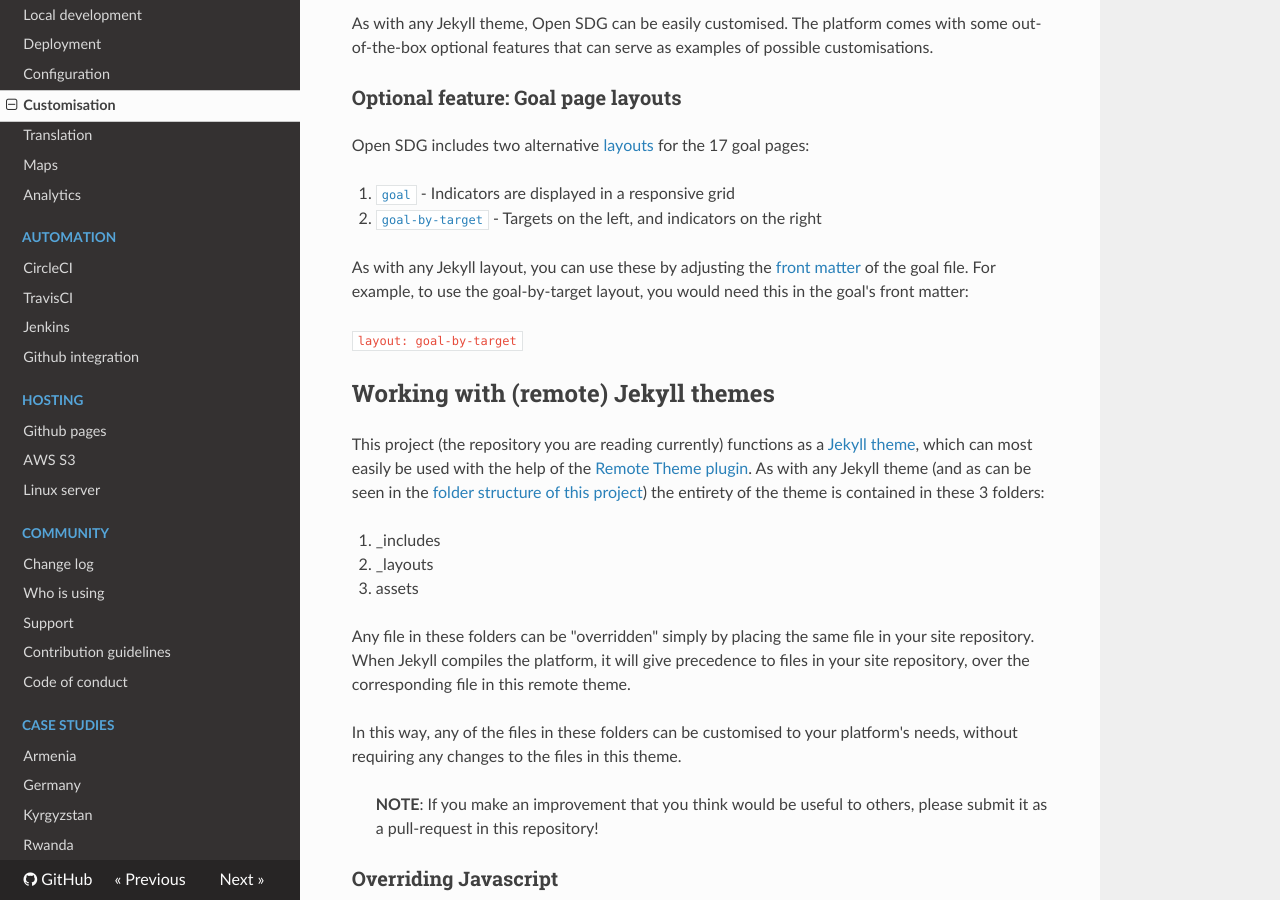
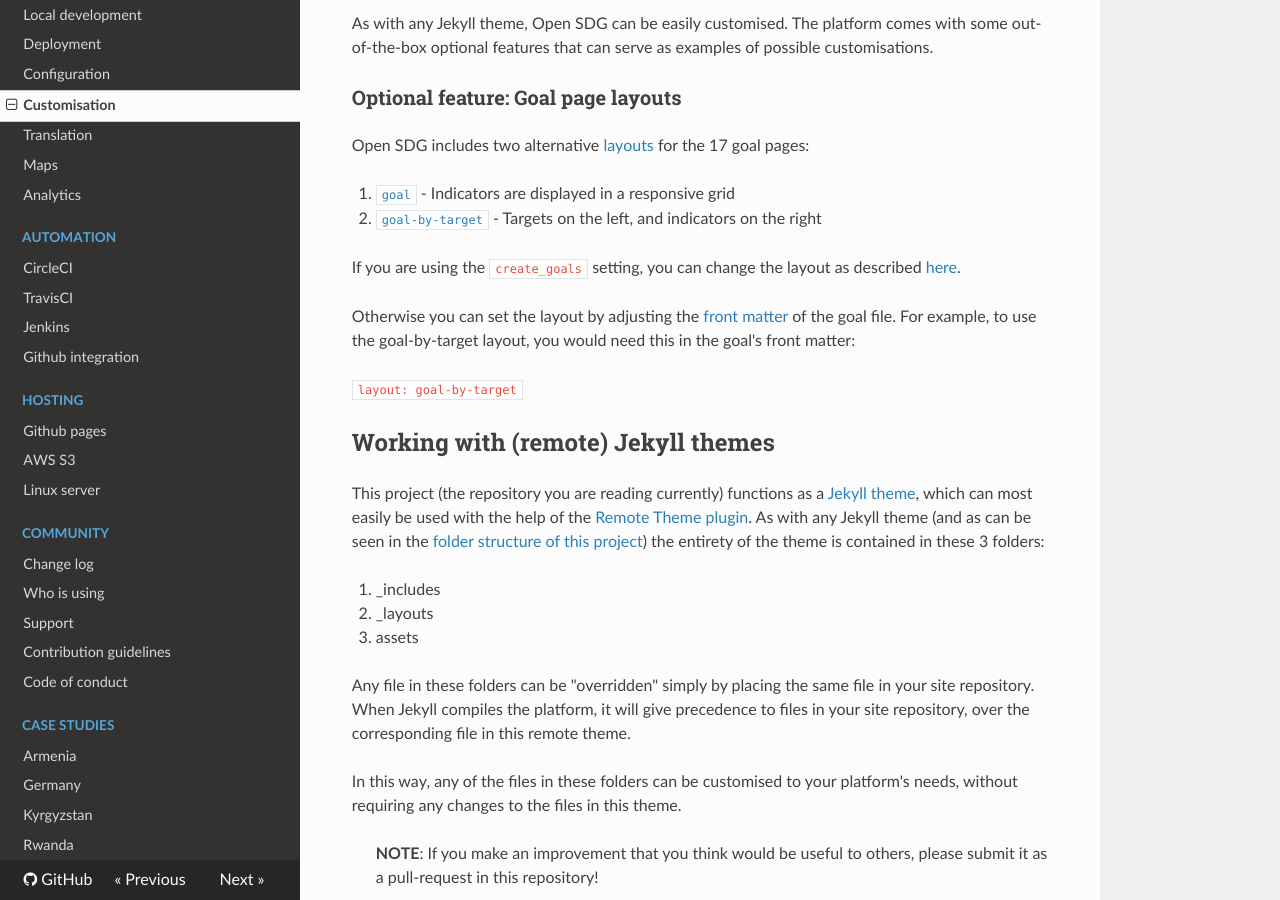
Before and after one commit to open-sdg/open-sdg, an MkDocs documentation site: the page built from docs/customisation.md, in a window 1280 px wide and 900 px high, scrolled down 405 px. Built offline with MkDocs 1.6.1, drawn with Linux system fonts in a browser that asks for light colours; nearby versions of some CDN libraries; old or Windows-style settings are respelled for this version of MkDocs.

Commit message:
Update the docs about alternate goal layouts

```diff
--- a/docs/customisation.md
+++ b/docs/customisation.md
@@ -17,7 +17,9 @@
 1. [`goal`](https://github.com/open-sdg/open-sdg/blob/master/_layouts/goal.html) - Indicators are displayed in a responsive grid
 1. [`goal-by-target`](https://github.com/open-sdg/open-sdg/blob/master/_layouts/goal-by-target.html) - Targets on the left, and indicators on the right
 
-As with any Jekyll layout, you can use these by adjusting the [front matter](https://jekyllrb.com/docs/front-matter/) of the goal file. For example, to use the goal-by-target layout, you would need this in the goal's front matter:
+If you are using the `create_goals` setting, you can change the layout as described [here](https://open-sdg.readthedocs.io/en/latest/configuration/#create_goals).
+
+Otherwise you can set the layout by adjusting the [front matter](https://jekyllrb.com/docs/front-matter/) of the goal file. For example, to use the goal-by-target layout, you would need this in the goal's front matter:
 
 `layout: goal-by-target`
 
```
